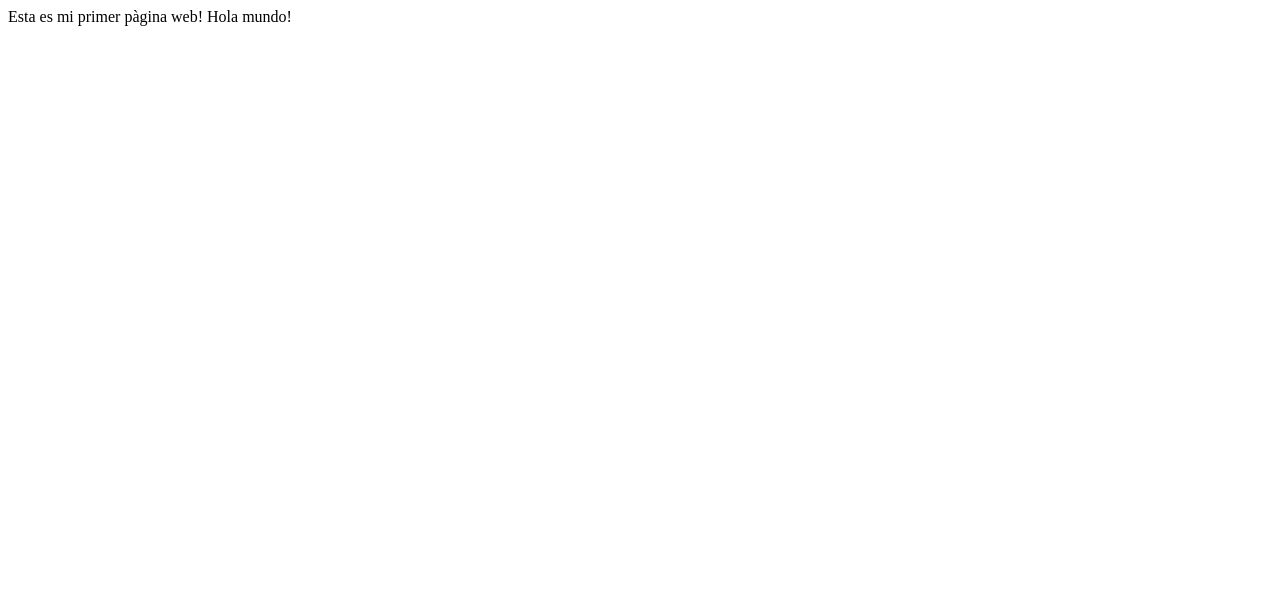
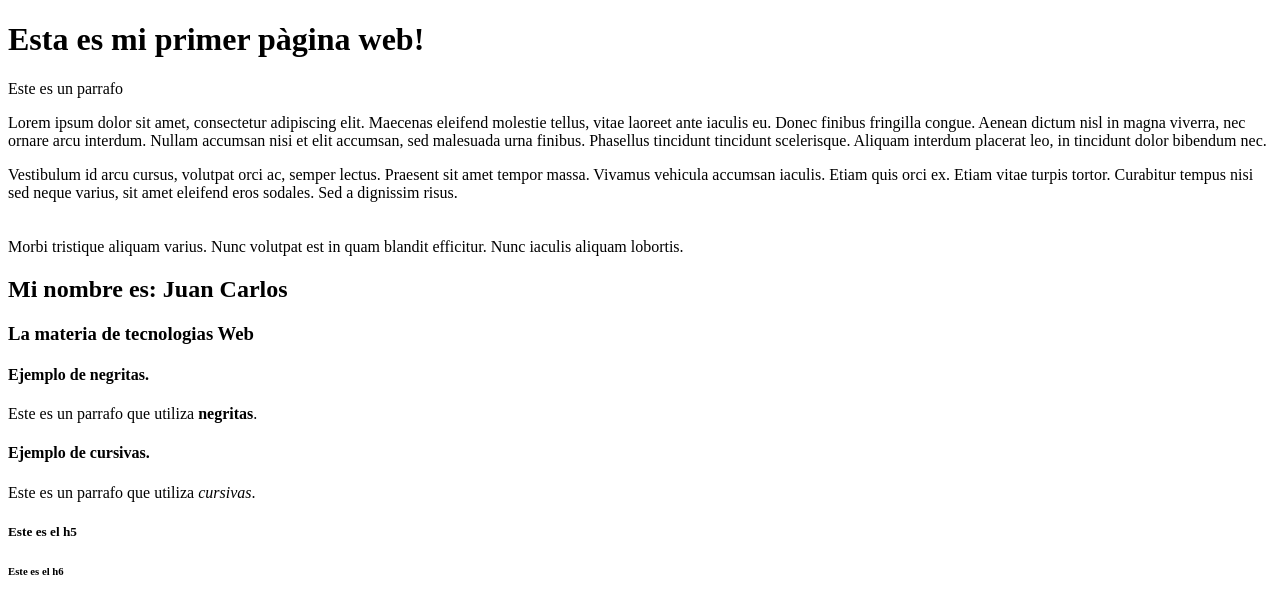
Before and after one commit to CarlosUASLP/CarlosUASLP.github.io, a plain HTML site: page index.html in a window 1280 px wide. Drawn offline with Linux system fonts and the light colour scheme.

Commit message:
Ejemplos de texto en HTML.
Se agregaron ejemplos de encabezados, parrafos, saltos de linea, negritas y cursivas.

```diff
--- a/index.html
+++ b/index.html
@@ -23,8 +23,33 @@ que se muetsra en la pestaña del navegador -->
 <!-- El elemto body contien informacion que se visualizara
 en el navegador como el contenido de la pagina -->
 
-Esta es mi primer pàgina web!
-Hola mundo!
+<h1> Esta es mi primer pàgina web! </h1>
+
+<p> Este es un parrafo </p>
+
+<p> Lorem&nbsp;ipsum dolor sit amet, consectetur adipiscing elit. Maecenas eleifend molestie tellus, vitae laoreet ante iaculis eu. Donec finibus fringilla congue. Aenean dictum nisl in magna viverra, nec ornare arcu interdum. Nullam accumsan nisi et elit accumsan, sed malesuada urna finibus. Phasellus tincidunt tincidunt scelerisque. Aliquam interdum placerat leo, in tincidunt dolor bibendum nec. </p>
+
+
+    <p> Vestibulum id arcu cursus, volutpat orci ac, semper lectus. Praesent sit amet tempor massa. Vivamus vehicula accumsan iaculis. Etiam quis orci ex. Etiam vitae turpis tortor. Curabitur tempus nisi sed neque varius, sit amet eleifend eros sodales. Sed a dignissim risus.
+        <br>
+        <br>
+        <br>
+        Morbi tristique aliquam varius. Nunc volutpat est in quam blandit efficitur. Nunc iaculis aliquam lobortis. </p>
+
+<h2> Mi nombre es: Juan Carlos </h2>
+
+<h3> La materia de tecnologias Web <h3/>
+
+<h4> Ejemplo de negritas. </h4>
+<p> Este es un parrafo que utiliza <b>negritas</b>. </p>
+
+<h4> Ejemplo de cursivas. </h4>
+<p> Este es un parrafo que utiliza <i>cursivas</i>. </p>
+
+<h5> Este es el h5 </h5>
+
+<h6> Este es el h6 </h6>
+
 </body>
 
 </html>
```
